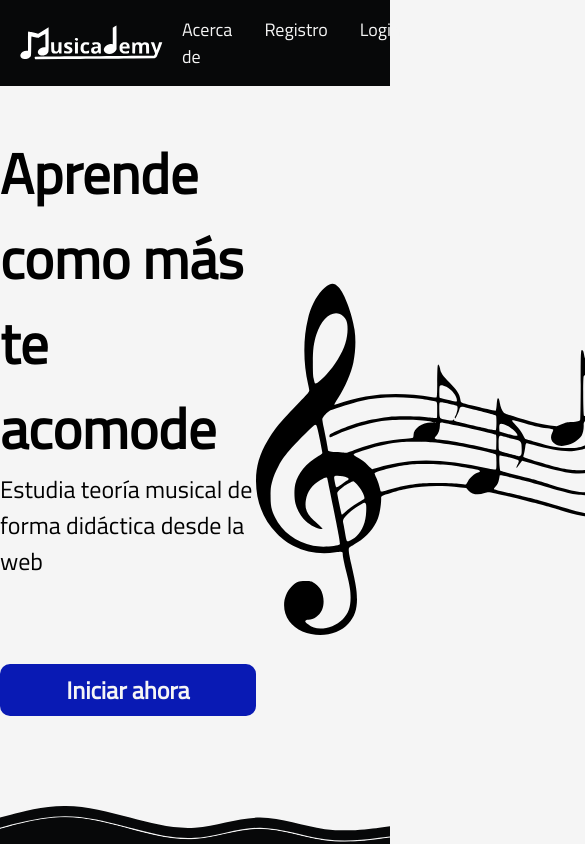
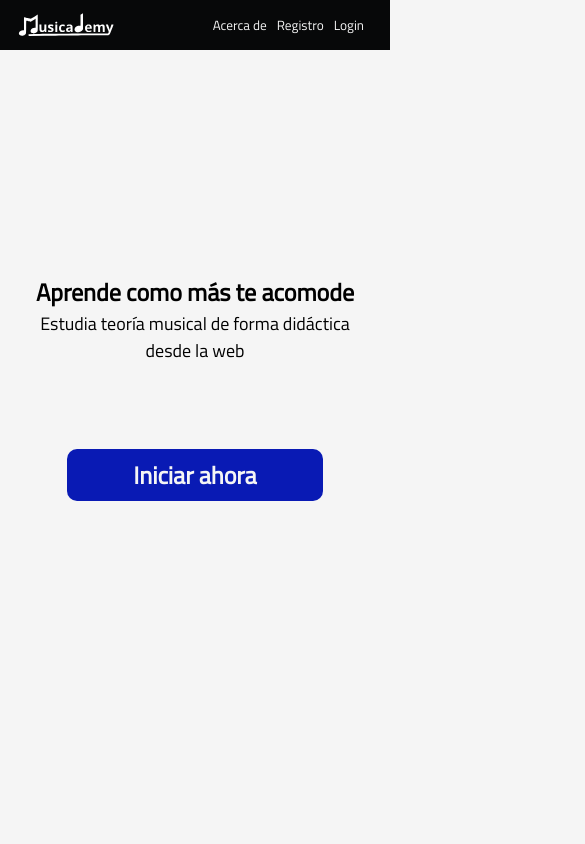
Before and after one commit to FernandoMtz54744/musicademy, a React (Create React App) app: page / in a window 390 px wide. Shown: the top 844 px of the page, 585 px wide, since content can reach past the window. Built offline with nearby package versions, Linux system fonts and the light colour scheme; no server answers.

Commit message:
Responsive

```diff
--- a/src/pages/Login.jsx
+++ b/src/pages/Login.jsx
@@ -8,7 +8,7 @@ import manual from "../res/manuales/Login.pdf";
 
 export default function Login({data, handleChange, handleLogin, handleLoginGoogle, error}) {
   return (
-    <div>
+    <>
       <header className='header header-black'>
         <img src={logo} className="logo" alt='logo'/>
         <div className='header-links'>
@@ -58,6 +58,6 @@ export default function Login({data, handleChange, handleLogin, handleLoginGoogl
           <path className='waves-cover waves-black'  d="M0,224L40,213.3C80,203,160,181,240,181.3C320,181,400,203,480,224C560,245,640,267,720,261.3C800,256,880,224,960,224C1040,224,1120,256,1200,266.7C1280,277,1360,267,1400,261.3L1440,256L1440,320L1400,320C1360,320,1280,320,1200,320C1120,320,1040,320,960,320C880,320,800,320,720,320C640,320,560,320,480,320C400,320,320,320,240,320C160,320,80,320,40,320L0,320Z"/>
         </svg>
       </footer>
-    </div>
+    </>
   )
 }
--- a/src/styles/auth.css
+++ b/src/styles/auth.css
@@ -132,3 +132,25 @@
     color: #ff1744;
     min-height: 2rem;
 }
+
+@media only screen and (max-width: 768px) {
+    .form-container-auth{
+        width: 90vw;
+    }
+
+    .form-auth{
+        width: 90%;
+    }
+
+    .main-auth{
+        width: 100vw;
+    }
+
+    .form-container-auth > h1{
+        display: none;
+    }
+
+    .google-button img{
+        width: 40px;
+    }
+}
--- a/src/styles/index.css
+++ b/src/styles/index.css
@@ -44,3 +44,27 @@
 .main-index-container img{
     height: 50vh;
 }
+
+@media only screen and (max-width: 768px) {
+    .texto-index-container{
+        display: flex;
+        flex-direction: column;
+        justify-content: center;
+        align-items: center;
+        padding: 2rem;
+    }
+
+    .texto-index-container h1{
+        font-size: x-large;
+        text-align: center;
+    }
+
+    .main-index-container p{
+        font-size: large;
+        text-align: center;
+    }
+
+    .main-index-container img{
+        display: none;
+    }
+}
--- a/src/styles/main.css
+++ b/src/styles/main.css
@@ -121,3 +121,22 @@ body{
 .logo{
     height: 50px;
 }
+
+@media only screen and (max-width: 768px) {
+    .header{
+        font-size: smaller;
+    }
+
+    .header a{
+        padding: 0px;
+        padding-right: 10px;
+    }
+
+    img{
+        width: 100px;
+    }
+
+    .user-name-container img{
+        display: none;
+    }
+}
--- a/src/styles/modulos.css
+++ b/src/styles/modulos.css
@@ -120,3 +120,24 @@
 .teoria-button:hover{
     background-color: #1025EA;
 }
+
+@media only screen and (max-width: 768px) {
+    .main-modulos{
+       flex-direction: column;
+       height: auto;
+    }
+
+    .modulo-card{
+        width: 60vw;
+        height: 200px;
+        margin-bottom: 2rem;
+    }
+
+    h1{
+        font-size: larger;
+    }
+
+    path{
+        display: none;
+    }
+}
```
